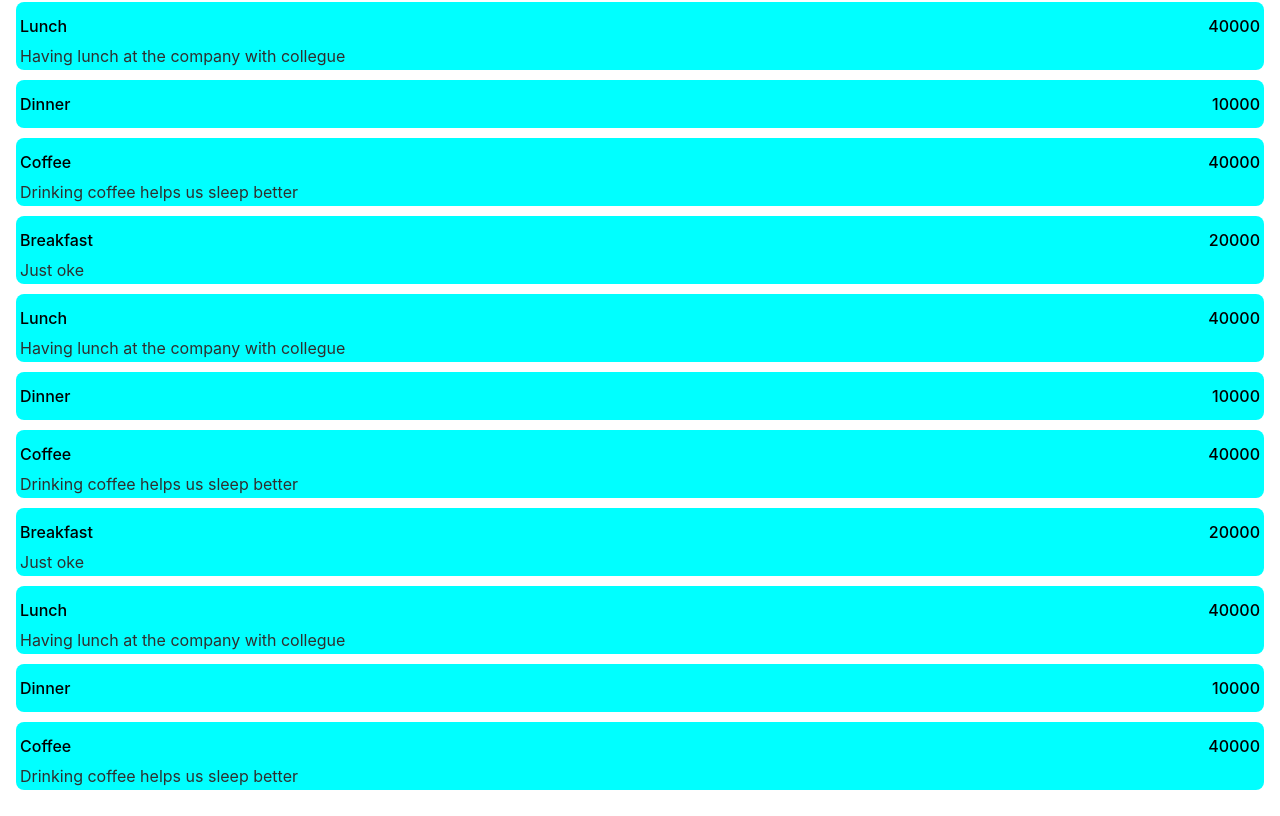
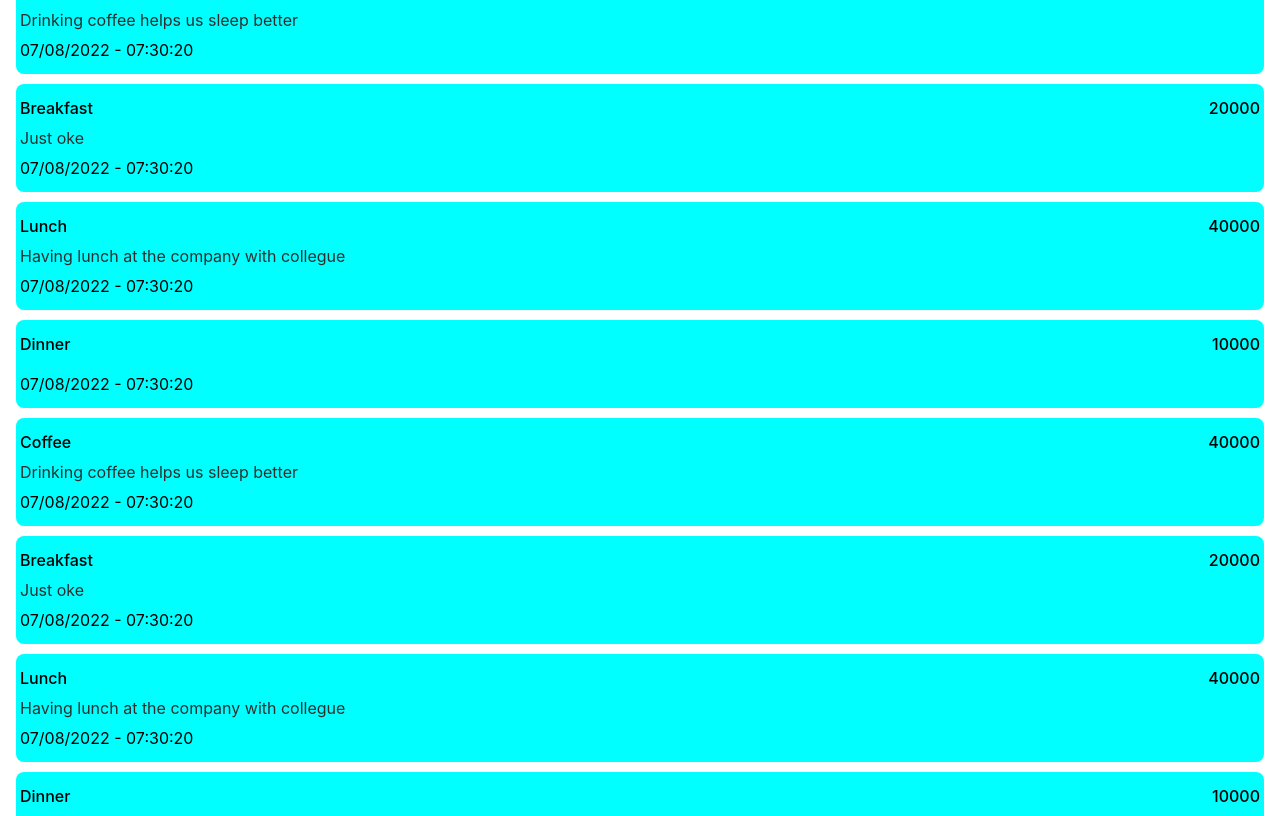
Before and after one commit to phuocluu1908/spending-management, a React (Create React App) app: page / in a window 1280 px wide. Shown: the part 384-1200 px from the top of the page. Before the commit the page ends 1174 px from the top, so only its background shows below. Built offline with nearby package versions, Linux system fonts and the light colour scheme.

Commit message:
add SpendingList

```diff
--- a/src/components/Page/SpendingList.js
+++ b/src/components/Page/SpendingList.js
@@ -2,53 +2,47 @@ import React from "react";
 import styled from "styled-components";
 
 const contents = [
-  { name: "Breakfast", price: 20000, description: "Just oke" },
+  { name: "Breakfast", price: 20000, description: "Just oke", created: '07/08/2022 - 07:30:20' },
   {
     name: "Lunch",
     price: 40000,
     description: "Having lunch at the company with collegue",
+    created: '07/08/2022 - 07:30:20',
   },
-  { name: "Dinner", price: 10000, description: "" },
+  { name: "Dinner", price: 10000, description: "", created: '07/08/2022 - 07:30:20' },
   {
     name: "Coffee",
     price: 40000,
     description: "Drinking coffee helps us sleep better",
+    created: '07/08/2022 - 07:30:20',
   },
-  { name: "Breakfast", price: 20000, description: "Just oke" },
+  { name: "Breakfast", price: 20000, description: "Just oke", created: '07/08/2022 - 07:30:20' },
   {
     name: "Lunch",
     price: 40000,
     description: "Having lunch at the company with collegue",
+    created: '07/08/2022 - 07:30:20',
   },
-  { name: "Dinner", price: 10000, description: "" },
+  { name: "Dinner", price: 10000, description: "", created: '07/08/2022 - 07:30:20' },
   {
     name: "Coffee",
     price: 40000,
     description: "Drinking coffee helps us sleep better",
+    created: '07/08/2022 - 07:30:20',
   },
-  { name: "Breakfast", price: 20000, description: "Just oke" },
+  { name: "Breakfast", price: 20000, description: "Just oke", created: '07/08/2022 - 07:30:20' },
   {
     name: "Lunch",
     price: 40000,
     description: "Having lunch at the company with collegue",
+    created: '07/08/2022 - 07:30:20',
   },
-  { name: "Dinner", price: 10000, description: "" },
+  { name: "Dinner", price: 10000, description: "", created: '07/08/2022 - 07:30:20' },
   {
     name: "Coffee",
     price: 40000,
     description: "Drinking coffee helps us sleep better",
-  },
-  { name: "Breakfast", price: 20000, description: "Just oke" },
-  {
-    name: "Lunch",
-    price: 40000,
-    description: "Having lunch at the company with collegue",
-  },
-  { name: "Dinner", price: 10000, description: "" },
-  {
-    name: "Coffee",
-    price: 40000,
-    description: "Drinking coffee helps us sleep better",
+    created: '07/08/2022 - 07:30:20',
   },
 ];
 
@@ -56,12 +50,13 @@ const SpendingList = () => {
   return (
     <Wrapper>
       {contents.map((content, i) => (
-        <Item>
+        <Item key={i}>
           <NameAndPriceContainer>
             <Name>{content.name}</Name>
             <Price>{content.price}</Price>
           </NameAndPriceContainer>
           <Description>{content.description}</Description>
+          <AddedTime>{content.created}</AddedTime>
         </Item>
       ))}
     </Wrapper>
@@ -120,4 +115,10 @@ const Description = styled.div`
   color: #2f2f2f;
 `;
 
+const AddedTime = styled.div`
+    height: 40px;
+    display: flex;
+    align-items: center;
+`
+
 export default SpendingList;
```
